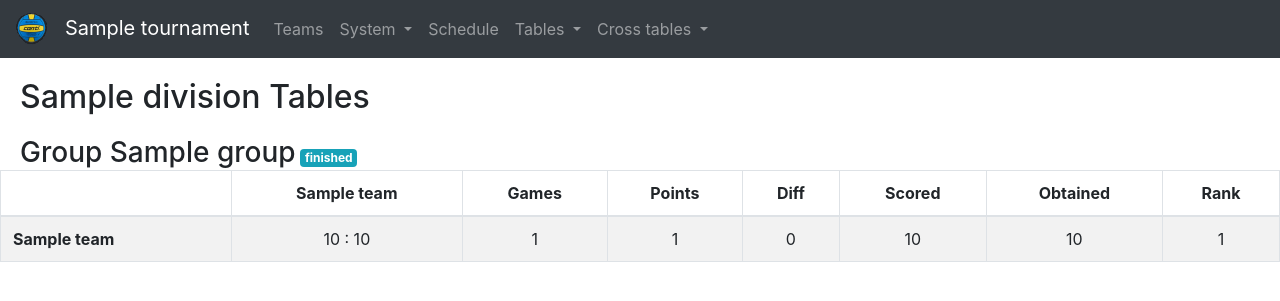
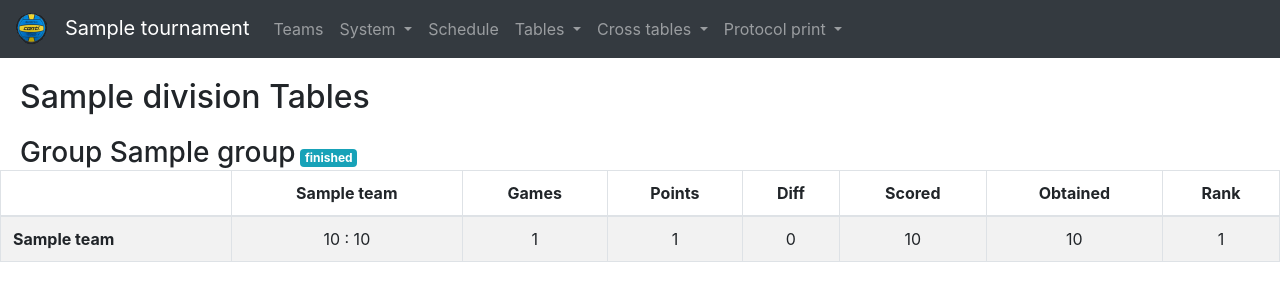
Before and after one commit to Arnostek/TournamentSchedulerDjango, a Django app: a page that uses django/tournament/templates/body.html in a window 1280 px wide. Shown: the top 301 px of the page. Run offline with Django 3.2, Linux system fonts and the light colour scheme; tables that the repository leaves empty hold one stand-in row (values such as "Sample post"); some libraries are stand-ins or nearby versions.

Commit message:
protocol print do menu

```diff
--- a/django/tournament/templates/body.html
+++ b/django/tournament/templates/body.html
@@ -61,6 +61,17 @@
               {% endfor %}
             </div>
           </li>
+
+          <li class="nav-item dropdown">
+            <a class="nav-link dropdown-toggle" href="#" id="navbarDropdownMenuLink" data-toggle="dropdown" aria-haspopup="true" aria-expanded="false">
+              Protocol print
+            </a>
+            <div class="dropdown-menu" aria-labelledby="navbarDropdownMenuLink">
+              {% for pitch in tournament.pitch_set.all %}
+              <a class="dropdown-item" href="protocols-pitch-{{pitch.id}}">{{pitch.name}}</a>
+              {% endfor %}
+            </div>
+          </li>
         </ul>
       </div>
     </nav>
```
